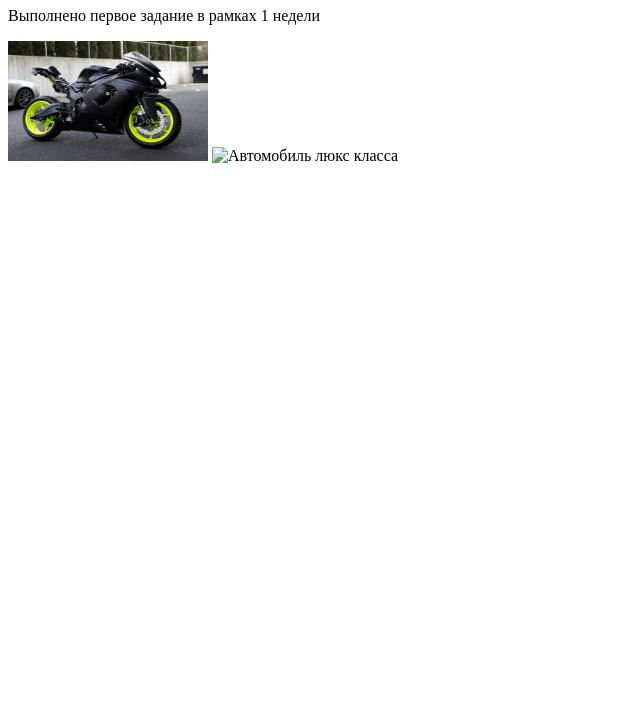
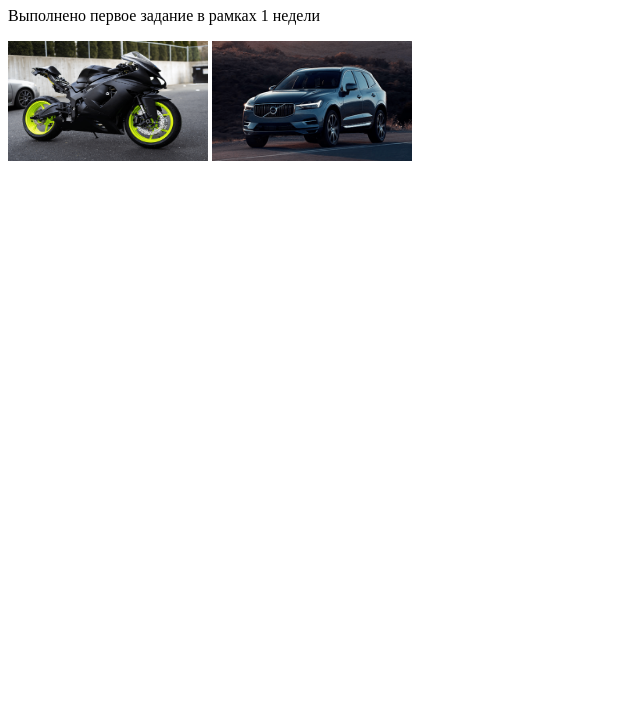
Before and after one commit to VdNeretin/my-first-project, a plain HTML site: page folder/inner/index.html in a window 1280 px wide. Shown: the part 73-800 px from the top of the page, without its empty margins (0-640 px from the left). Drawn offline with Linux system fonts and the light colour scheme.

Commit message:
Update index.html

```diff
--- a/folder/inner/index.html
+++ b/folder/inner/index.html
@@ -8,6 +8,6 @@
   <h1>Задание 1</h1>
   <p>Выполнено первое задание в рамках 1 недели</p>
   <img src="../../img/img2.png" alt="Спортивный мотоцикл" width="200" height="120">
-  <img src="my-first-project/img/img1.png" alt="Автомобиль люкс класса" width="200" height="120" />
+  <img src="/img/img1.png" alt="Автомобиль люкс класса" width="200" height="120" />
 </body>
 </html>
```
